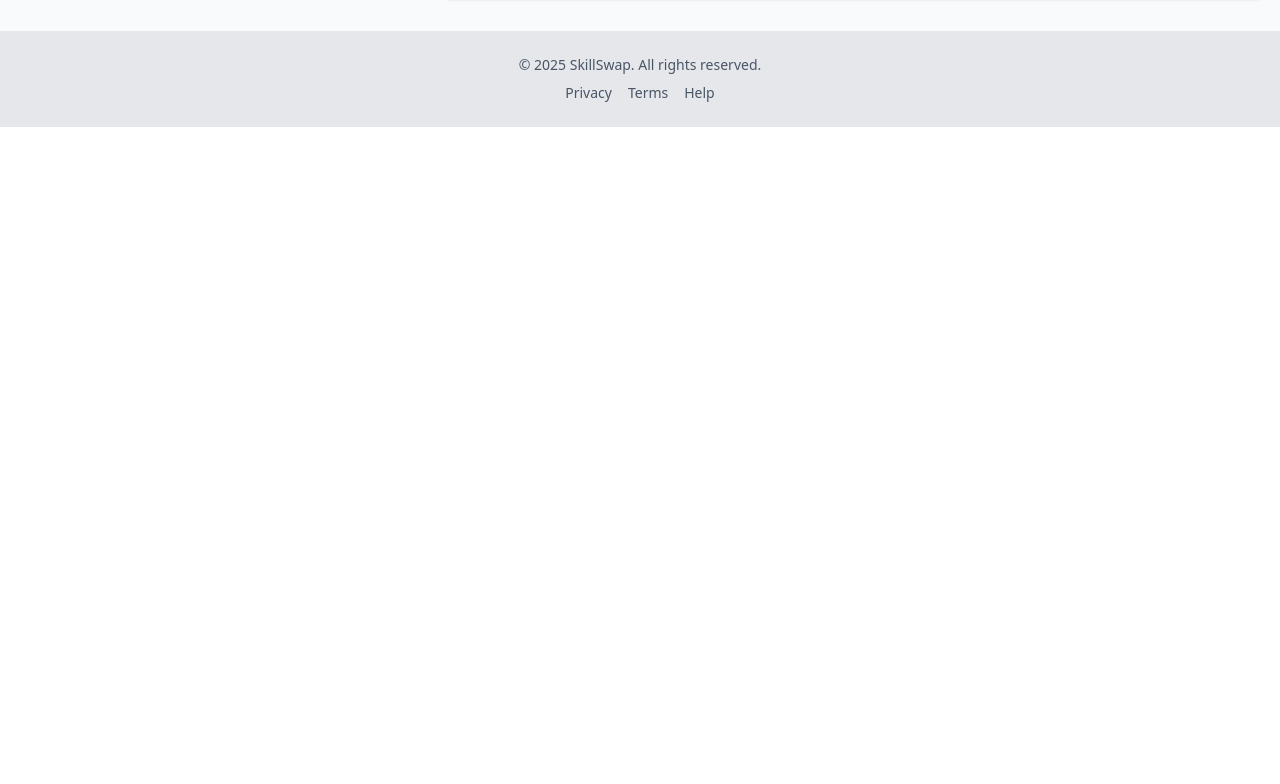
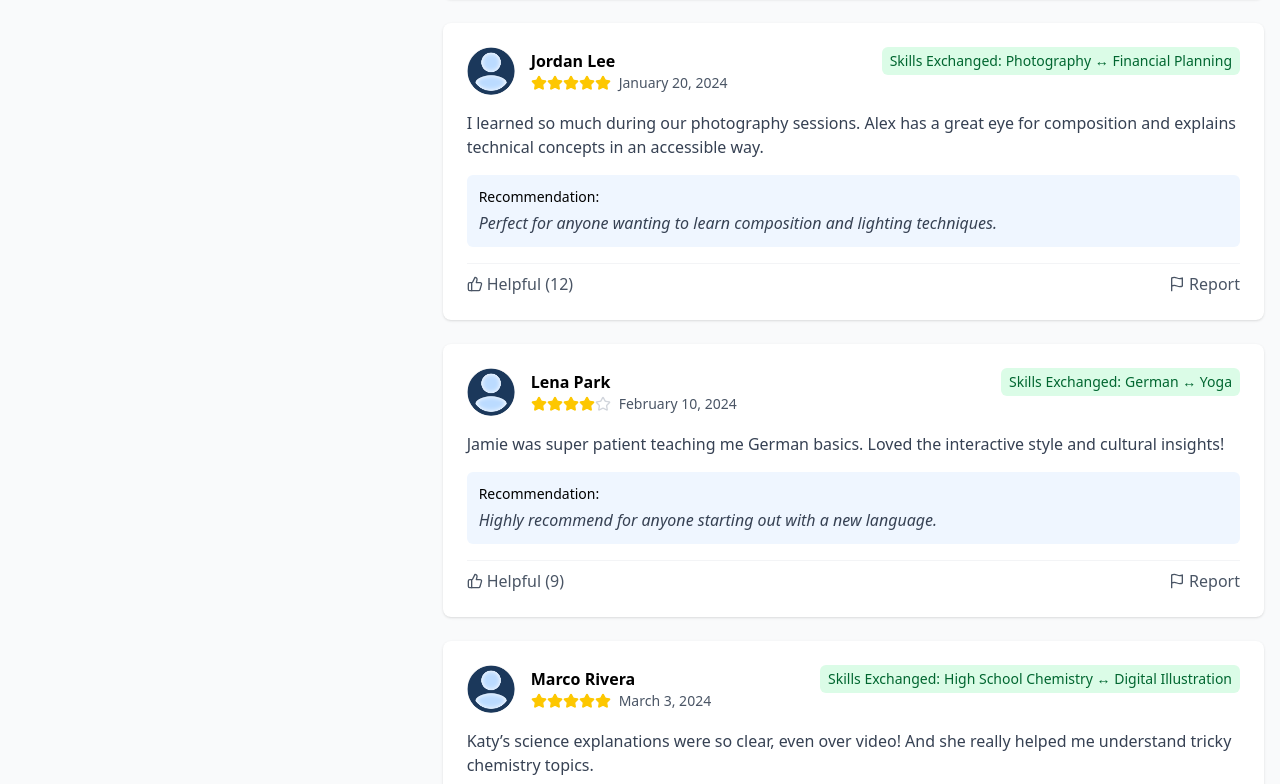
Before and after one commit to aghdoube/skillswap-frontend, a React (Vite) app: page /buzzfeed in a window 1280 px wide. Shown: the part 1316-2100 px from the top of the page. Before the commit the page ends 1443 px from the top, so only its background shows below. Built offline with nearby package versions, Linux system fonts and the light colour scheme; no server answers; sample sign-in values are in the browser's storage.

Commit message:
add mock data for testing

```diff
--- a/src/pages/BuzzFeed.jsx
+++ b/src/pages/BuzzFeed.jsx
@@ -61,6 +61,42 @@ const ReviewPage = ({ userId = "123" }) => {
           likes: 12,
           skillsExchanged: ["Photography", "Financial Planning"],
         },
+        {
+          id: 3,
+          authorId: "101",
+          authorName: "Jordan Lee",
+          authorAvatar: "/assets/DefaultPic.png",
+          rating: 5,
+          date: "2024-01-20",
+          comment: "I learned so much during our photography sessions. Alex has a great eye for composition and explains technical concepts in an accessible way.",
+          recommendation: "Perfect for anyone wanting to learn composition and lighting techniques.",
+          likes: 12,
+          skillsExchanged: ["Photography", "Financial Planning"],
+        },
+        {
+          id: 4,
+          authorId: "102",
+          authorName: "Lena Park",
+          authorAvatar: "/assets/DefaultPic.png",
+          rating: 4,
+          date: "2024-02-10",
+          comment: "Jamie was super patient teaching me German basics. Loved the interactive style and cultural insights!",
+          recommendation: "Highly recommend for anyone starting out with a new language.",
+          likes: 9,
+          skillsExchanged: ["German", "Yoga"],
+        },
+        {
+          id: 5,
+          authorId: "103",
+          authorName: "Marco Rivera",
+          authorAvatar: "/assets/DefaultPic.png",
+          rating: 5,
+          date: "2024-03-03",
+          comment: "Katy’s science explanations were so clear, even over video! And she really helped me understand tricky chemistry topics.",
+          recommendation: "Ideal if you're looking for a fun and effective tutor in science.",
+          likes: 15,
+          skillsExchanged: ["High School Chemistry", "Digital Illustration"],
+        }
       ];
 
       setReviews(mockReviews);
```
